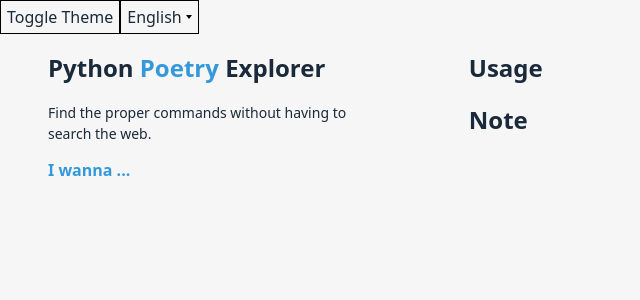
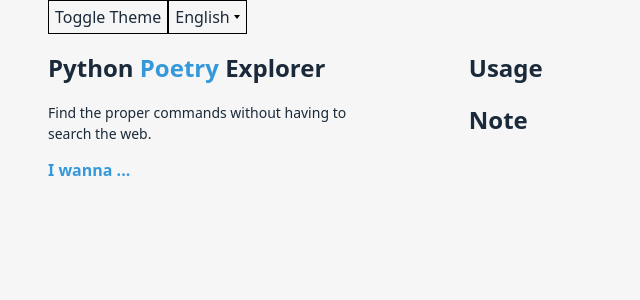
Before and after one commit to carmineDYJ/go-slice-explorer, a React (Vite) app: page / in a window 1280 px wide. Shown: the top 300 px of the page, without its empty margins (0-640 px from the left). Built offline with nearby package versions, Linux system fonts and the light colour scheme.

Commit message:
feat(layout): layout for buttons
layout for theme and language change buttons

```diff
--- a/src/App.tsx
+++ b/src/App.tsx
@@ -19,10 +19,8 @@
   color: ${(props) => props.theme.themeColor};
 `;
 const P = styled.p``;
-const Wrapper = styled.div`
-  display: flex;
-  flex-wrap: wrap;
-  gap: 80px;
+const PageWrapper = styled.div`
+  & {
     max-width: 1280px;
     margin-inline: auto;
     @media (max-width: 1376px) {
@@ -32,6 +30,13 @@
       width: 90vw;
       margin-inline: auto;
     }
+  }
+`;
+const UtilsWrapper = styled.div``;
+const MainWrapper = styled.div`
+  display: flex;
+  flex-wrap: wrap;
+  gap: 80px;
 `;
 const Main = styled.main`
   flex-basis: 0;
@@ -52,6 +57,8 @@
   return (
     <ThemeProvider theme={theme}>
       <GlobalStyle />
+      <PageWrapper>
+        <UtilsWrapper>
           <Button onClick={toggleTheme}>Toggle Theme</Button>
           <Select
             onChange={(event) => changeLanguage(event.target.value as Language)}
@@ -62,7 +69,8 @@
               </Option>
             ))}
           </Select>
-      <Wrapper>
+        </UtilsWrapper>
+        <MainWrapper>
           <Aside>
             <H1>
               {t("header.part1")} <H1Span>{t("header.part2")}</H1Span>{" "}
@@ -74,7 +82,8 @@
           <Main>
             <Results />
           </Main>
-      </Wrapper>
+        </MainWrapper>
+      </PageWrapper>
     </ThemeProvider>
   );
 };
```
Lines whose indentation alone changed are shown as unchanged.
